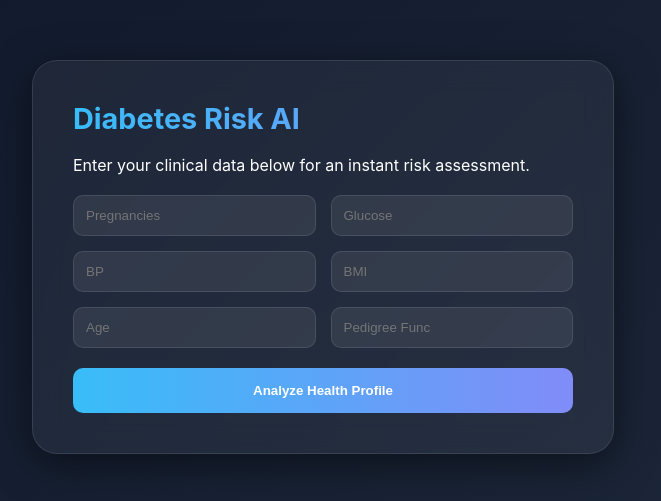
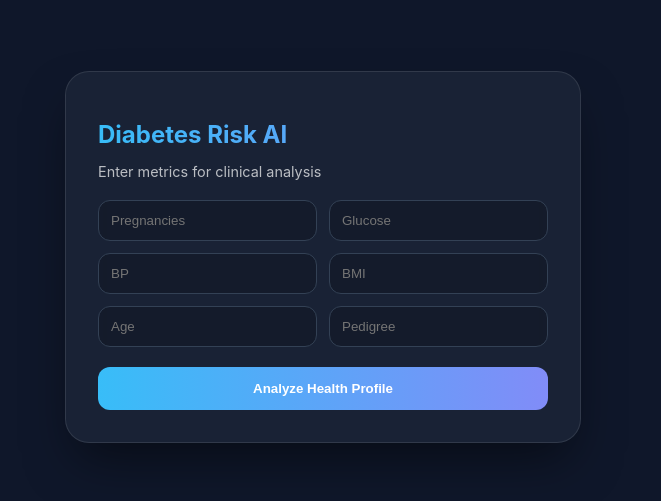
Before and after one commit to barakatahmad451-commits/diabetes-ml-project, a plain HTML site: page index.html in a window 1280 px wide. Shown: the part 143-644 px from the top of the page, without its empty margins (317-978 px from the left). Drawn offline with Linux system fonts and the light colour scheme.

Commit message:
Update index.html

```diff
--- a/index.html
+++ b/index.html
@@ -2,65 +2,51 @@
 <html lang="en">
 <head>
     <meta charset="UTF-8">
-    <meta name="viewport" content="width=device-width, initial-scale=1.0">
     <title>Diabetes Risk AI</title>
     <style>
-        body { background: linear-gradient(135deg, #0f172a 0%, #1e293b 100%); font-family: 'Inter', sans-serif; color: white; display: flex; justify-content: center; align-items: center; min-height: 100vh; margin: 0; }
-        .glass-card { background: rgba(255, 255, 255, 0.05); backdrop-filter: blur(15px); border: 1px solid rgba(255, 255, 255, 0.1); padding: 2.5rem; border-radius: 25px; box-shadow: 0 10px 40px rgba(0,0,0,0.5); width: 90%; max-width: 500px; }
-        h1 { margin-top: 0; font-size: 1.8rem; background: linear-gradient(90deg, #38bdf8, #818cf8); -webkit-background-clip: text; -webkit-text-fill-color: transparent; }
-        .input-grid { display: grid; grid-template-columns: 1fr 1fr; gap: 15px; margin: 20px 0; }
-        input { background: rgba(255, 255, 255, 0.08); border: 1px solid rgba(255, 255, 255, 0.1); padding: 12px; border-radius: 10px; color: white; width: 100%; box-sizing: border-box; }
-        input:focus { outline: none; border-color: #38bdf8; }
-        .glow-button { background: linear-gradient(90deg, #38bdf8, #818cf8); border: none; padding: 15px; width: 100%; border-radius: 10px; cursor: pointer; font-weight: bold; color: white; transition: 0.3s; }
-        .glow-button:hover { transform: translateY(-2px); box-shadow: 0 0 20px rgba(56, 189, 248, 0.4); }
-        #result { margin-top: 25px; padding: 15px; border-radius: 15px; background: rgba(0,0,0,0.2); display: none; }
+        :root { --accent: #38bdf8; }
+        body { background: #0f172a; color: white; font-family: 'Inter', sans-serif; display: flex; justify-content: center; align-items: center; min-height: 100vh; margin: 0; }
+        .card { background: rgba(30, 41, 59, 0.7); backdrop-filter: blur(20px); padding: 2rem; border-radius: 24px; border: 1px solid rgba(255,255,255,0.1); width: 100%; max-width: 450px; box-shadow: 0 25px 50px -12px rgba(0,0,0,0.5); }
+        h1 { font-size: 1.5rem; margin-bottom: 0.5rem; background: linear-gradient(to right, #38bdf8, #818cf8); -webkit-background-clip: text; -webkit-text-fill-color: transparent; }
+        .grid { display: grid; grid-template-columns: 1fr 1fr; gap: 12px; margin: 20px 0; }
+        input { background: rgba(0,0,0,0.2); border: 1px solid #334155; padding: 12px; border-radius: 12px; color: white; width: 100%; box-sizing: border-box; transition: 0.3s; }
+        input:focus { border-color: var(--accent); outline: none; }
+        button { width: 100%; padding: 14px; border-radius: 12px; border: none; background: linear-gradient(90deg, #38bdf8, #818cf8); color: white; font-weight: 700; cursor: pointer; transition: 0.3s; }
+        button:hover { transform: translateY(-2px); box-shadow: 0 10px 15px -3px rgba(56, 189, 248, 0.3); }
+        #output { margin-top: 20px; padding: 15px; border-radius: 16px; display: none; text-align: center; }
     </style>
 </head>
 <body>
 
-    <div class="glass-card">
-        <h1>Diabetes Risk AI</h1>
-        <p>Enter your clinical data below for an instant risk assessment.</p>
+<div class="card">
+    <h1>Diabetes Risk AI</h1>
+    <p style="font-size: 0.9rem; opacity: 0.7;">Enter metrics for clinical analysis</p>
+    <div class="grid">
+        <input type="number" id="preg" placeholder="Pregnancies">
+        <input type="number" id="glucose" placeholder="Glucose">
+        <input type="number" id="bp" placeholder="BP">
+        <input type="number" id="bmi" placeholder="BMI">
+        <input type="number" id="age" placeholder="Age">
+        <input type="number" id="dpf" placeholder="Pedigree" step="0.01">
+    </div>
+    <button onclick="analyze()">Analyze Health Profile</button>
+    <div id="output"></div>
+</div>
 
-        <form id="prediction-form">
-            <div class="input-grid">
-                <input type="number" id="preg" placeholder="Pregnancies" required>
-                <input type="number" id="glucose" placeholder="Glucose" required>
-                <input type="number" id="bp" placeholder="BP" required>
-                <input type="number" id="bmi" placeholder="BMI" required>
-                <input type="number" id="age" placeholder="Age" required>
-                <input type="number" id="dpf" placeholder="Pedigree Func" step="0.01" required>
-            </div>
-            <button type="submit" class="glow-button">Analyze Health Profile</button>
-        </form>
+<script>
+    function analyze() {
+        const glucose = document.getElementById('glucose').value;
+        const bmi = document.getElementById('bmi').value;
+        const out = document.getElementById('output');
 
-        <div id="result">
-            <h3 id="risk-status"></h3>
-            <p id="risk-advice"></p>
-        </div>
-    </div>
+        // This is your "model" logic simplified for the browser
+        const isHighRisk = (glucose > 130 || bmi > 30);
 
-    <script>
-        document.getElementById('prediction-form').addEventListener('submit', function(e) {
-            e.preventDefault();
-            // Simple heuristic logic for the front-end demo
-            const glucose = parseFloat(document.getElementById('glucose').value);
-            const bmi = parseFloat(document.getElementById('bmi').value);
-            const resultDiv = document.getElementById('result');
-            const status = document.getElementById('risk-status');
-            const advice = document.getElementById('risk-advice');
-
-            resultDiv.style.display = 'block';
-            if(glucose > 130 || bmi > 30) {
-                status.innerText = "High Risk Detected";
-                status.style.color = "#fb7185";
-                advice.innerText = "Your indicators suggest a higher risk profile. Please consult with a healthcare professional.";
-            } else {
-                status.innerText = "Low Risk Detected";
-                status.style.color = "#4ade80";
-                advice.innerText = "Your indicators are within a normal range. Maintain a healthy lifestyle.";
-            }
-        });
-    </script>
+        out.style.display = 'block';
+        out.style.background = isHighRisk ? 'rgba(244, 63, 94, 0.2)' : 'rgba(34, 197, 94, 0.2)';
+        out.innerHTML = `<h3>${isHighRisk ? '⚠️ High Risk' : '✅ Low Risk'}</h3>
+                         <p style="font-size: 0.85rem">${isHighRisk ? 'Please consult a healthcare professional.' : 'Your metrics appear within a healthy range.'}</p>`;
+    }
+</script>
 </body>
 </html>
```
